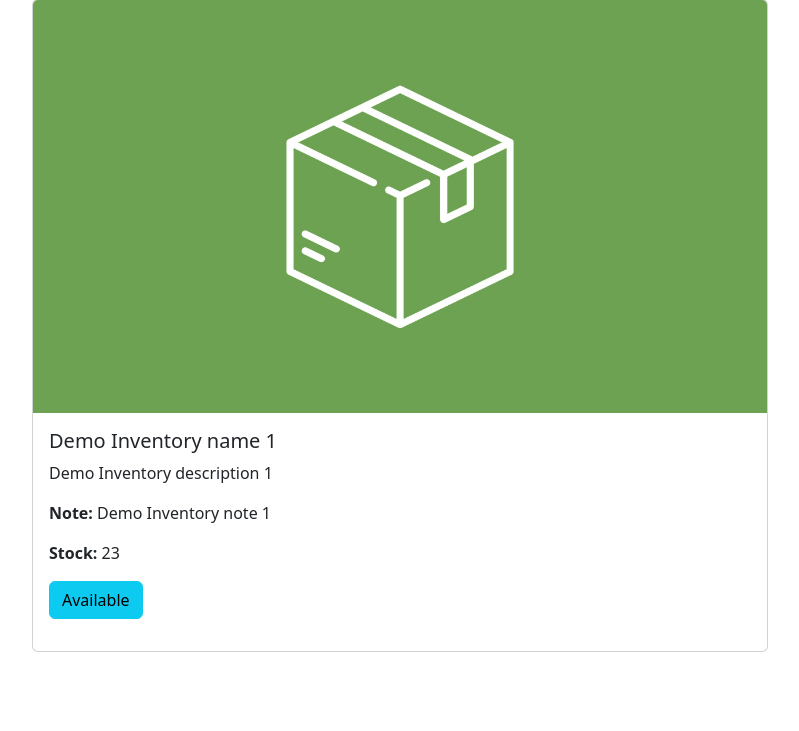
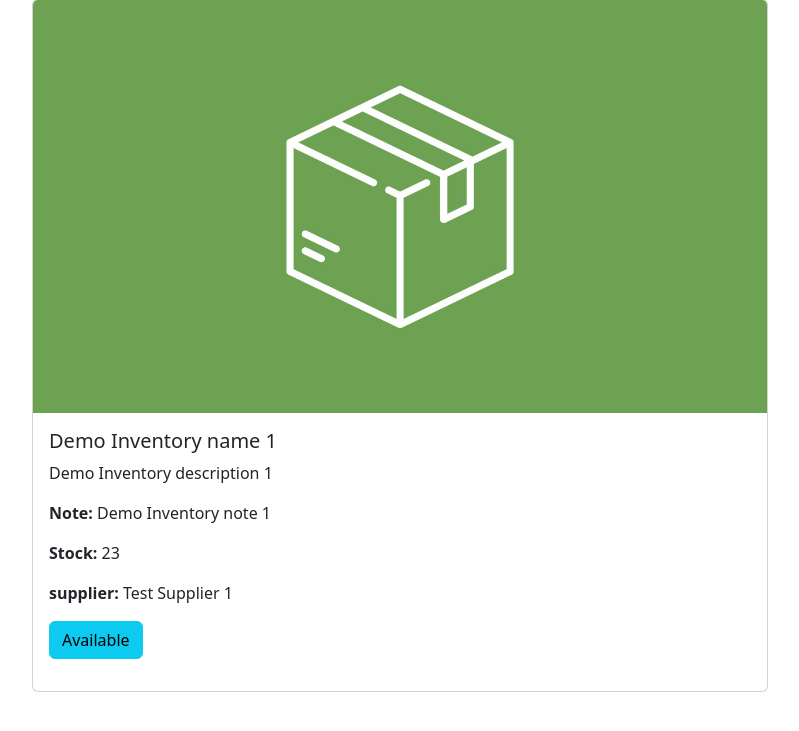
Before and after one commit to codewithrafiq/Inventory-management-system, a Django app: page /inventory/5 in a window 1280 px wide. Shown: the part 17-748 px from the top of the page, without its empty margins (240-1039 px from the left). Run offline with Django 4.2, Linux system fonts and the light colour scheme; data comes from the database, SQL or seed files in the repository.

Commit message:
Update inventory_details.html

```diff
--- a/templates/inventory_details.html
+++ b/templates/inventory_details.html
@@ -13,6 +13,7 @@ Inventory - {{inventory.name}}
           <p class="card-text">{{inventory.description}}</p>
           <p class="card-text"><b>Note: </b>{{inventory.note}}</p>
             <p class="card-text"><b>Stock: </b>{{inventory.stock}}</p>
+          <p class="card-text"><b>supplier: </b>{{inventory.supplier.name }}</p>
             {% if inventory.availability %}
                 <p class="btn btn-info">Available</p>
                 {% else %}
```
